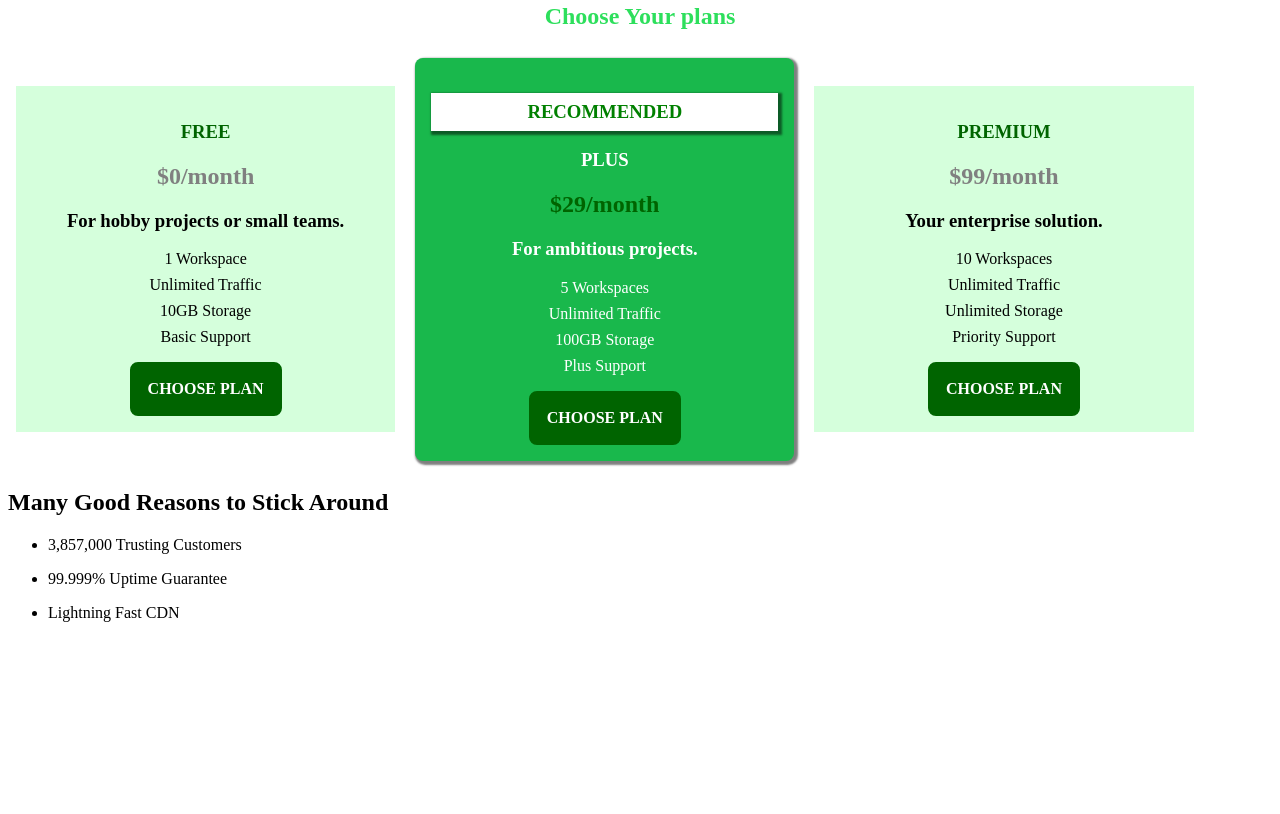
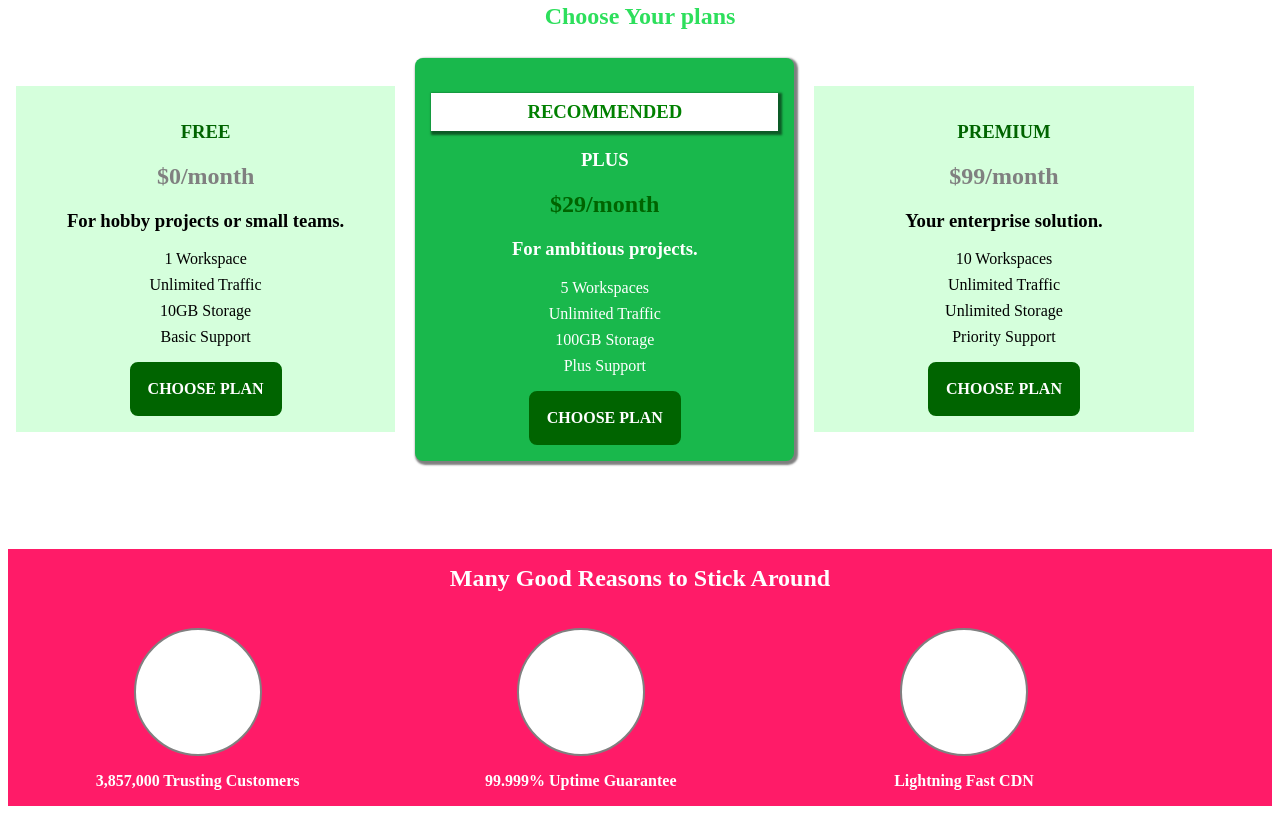
Before and after one commit to suneelvanapalli/css-practice-udemy, a plain HTML site: page index.html in a window 1280 px wide. Shown: the part 599-1413 px from the top of the page. Before the commit the page ends 1237 px from the top, so only its background shows below. Drawn offline with Linux system fonts and the light colour scheme; a web font is replaced by a local one.

Commit message:
key features

```diff
--- a/index.html
+++ b/index.html
@@ -88,20 +88,20 @@
           </article>
         </div>
       </section>
-      <section>
-        <h1>Many Good Reasons to Stick Around</h1>
-        <ul>
-          <li>
-            <div></div>
-            <p>3,857,000 Trusting Customers</p>
+      <section id="key-feature">
+        <h1 class="section-title">Many Good Reasons to Stick Around</h1>
+        <ul class="key-feature__list">
+          <li class="key-feature">
+            <div class="key-feature__image"></div>
+            <p class="key-feature__description">3,857,000 Trusting Customers</p>
           </li>
-          <li>
-            <div></div>
-            <p>99.999% Uptime Guarantee</p>
+          <li class="key-feature">
+            <div class="key-feature__image"></div>
+            <p class="key-feature__description">99.999% Uptime Guarantee</p>
           </li>
-          <li>
-            <div></div>
-            <p>Lightning Fast CDN</p>
+          <li class="key-feature">
+            <div class="key-feature__image"></div>
+            <p class="key-feature__description">Lightning Fast CDN</p>
           </li>
         </ul>
       </section>
--- a/main.css
+++ b/main.css
@@ -83,7 +83,7 @@ body {
   font-weight: bold;
   cursor: pointer;
 }
-.button:hover{
+.button:hover {
   background-color: white;
   color: darkgreen;
 }
@@ -98,6 +98,45 @@ body {
 
 .sub-heading {
   color: grey;
+}
+
+#key-feature {
+  background: #ff1b68;
+}
+
+#key-feature > .section-title {
+  color: white;
+  margin-top: 80px;
+  padding: 16px;
+}
+
+.key-feature__list {
+  list-style: none;
+  margin: 0;
+  padding: 0;
+}
+
+/* #key-feature > ul > li { */
+.key-feature {
+  width: 30%;
+  display: inline-block;
+  vertical-align: top;
+}
+
+.key-feature__image {
+  background: white;
+  height: 128px;
+  width: 128px;
+  border-radius: 50%;
+  border: 2px solid grey;
+  margin: 0 auto;
+}
+
+.key-feature__description {
+  font: 20px;
+  color: white;
+  font-weight: bold;
+  text-align: center;
 }
 
 /*
```
Also changed, not shown: 1 other file.
